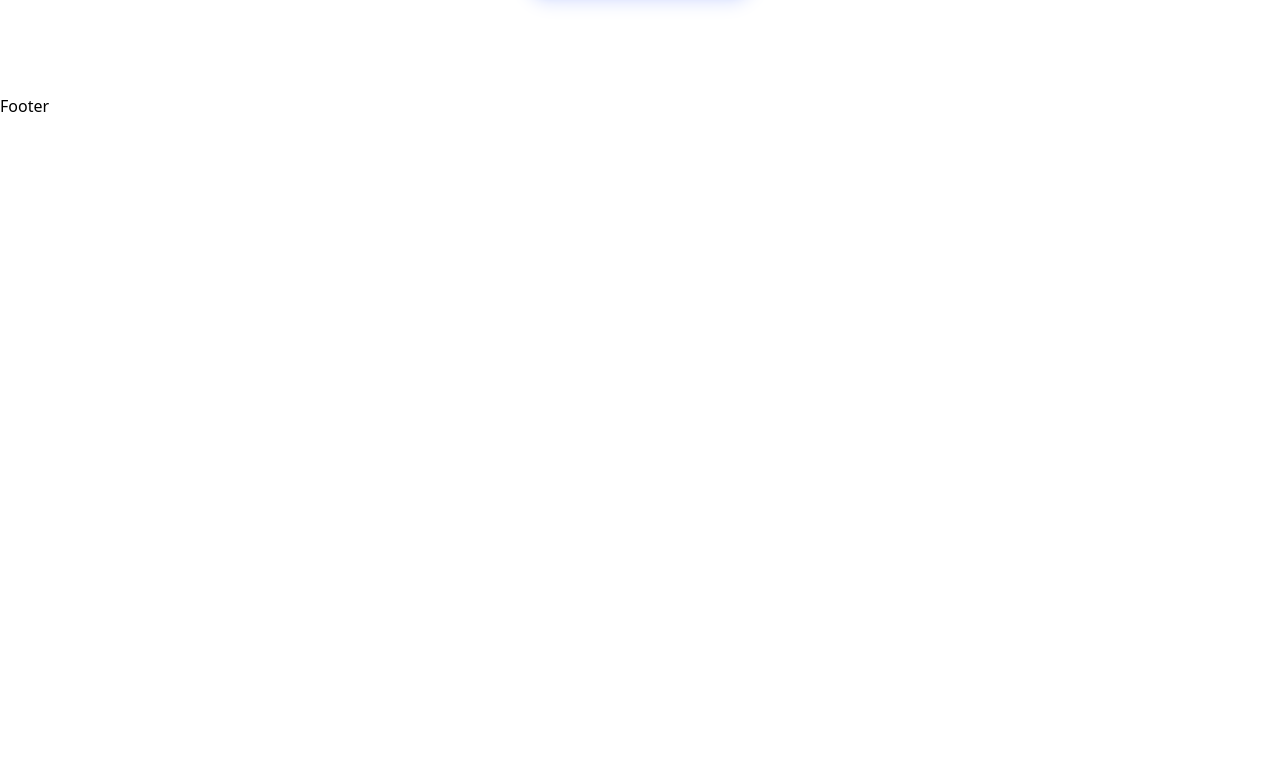
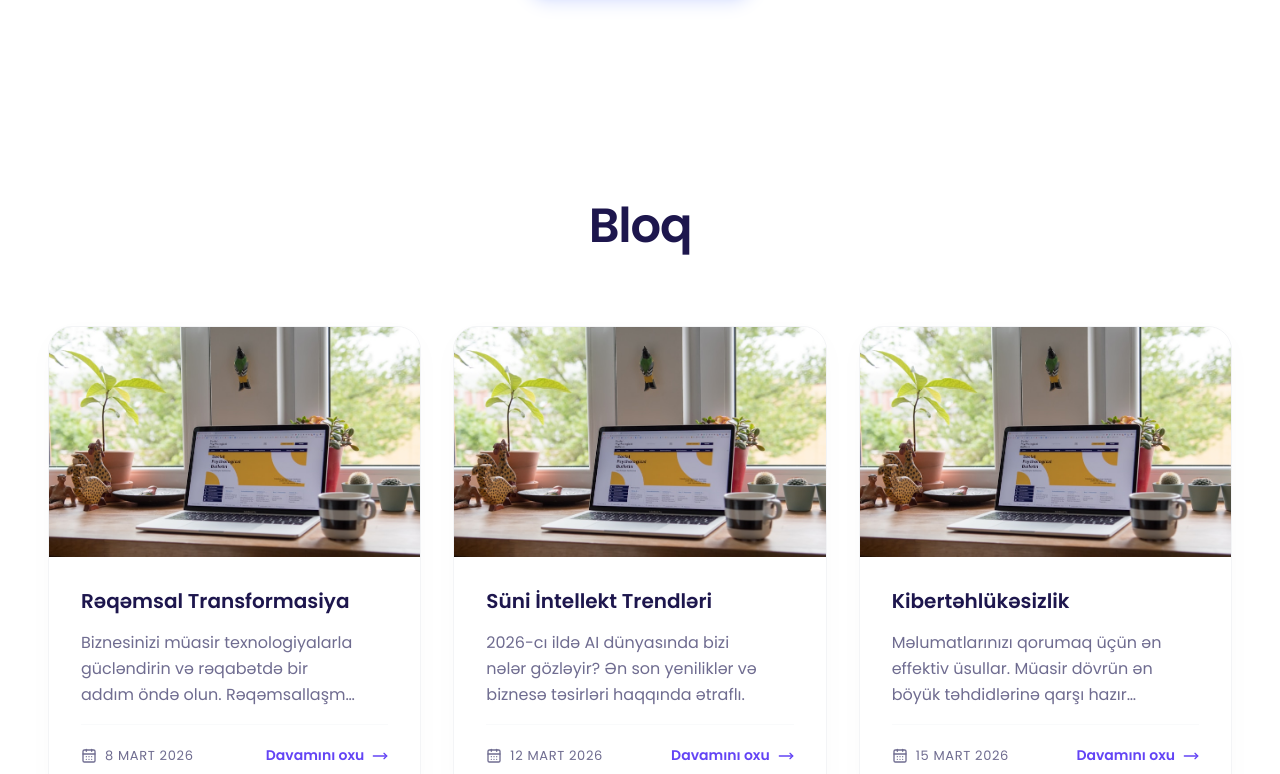
Before and after one commit to NigarHasanzda/BurnCode-New, a Next.js app: page / in a window 1280 px wide. Shown: the part 5566-6340 px from the top of the page. Before the commit the page ends 5684 px from the top, so only its background shows below. Built offline with nearby package versions, Linux system fonts and the light colour scheme.

Commit message:
Blog section

```diff
--- a/src/app/page.tsx
+++ b/src/app/page.tsx
@@ -1,3 +1,4 @@
+import BlogSection from "@/components/Sections/Home/Blog";
 import Hero from "@/components/Sections/Home/Hero";
 import LastProjects from "@/components/Sections/Home/LastProjects";
 import Projects from "@/components/Sections/Home/Projects";
@@ -13,7 +14,7 @@ export default function Home() {
     <WhyChooseUs/>
     <Services/>
     <LastProjects/>
-
+    <BlogSection/>
     {/* <Projects/> */}
     </>
   );
--- a/src/components/Cards/BlogCard.tsx
+++ b/src/components/Cards/BlogCard.tsx
@@ -1,6 +1,7 @@
 import React from 'react';
 import { CalendarDays, MoveRight } from 'lucide-react';
 import Link from 'next/link';
+import { Poppins } from 'next/font/google';
 
 interface BlogCardProps {
   image: string;
@@ -10,39 +11,43 @@ interface BlogCardProps {
   path: string;
 }
 
+const poppins = Poppins({
+  subsets: ['latin'],
+  weight: ['400', '500', '600', '700', '800'],
+  display: 'swap',
+});
+
 const BlogCard = ({ image, title, description, date, path }: BlogCardProps) => {
   return (
     <div className="bg-white rounded-[24px] overflow-hidden border border-gray-100 shadow-[0_8px_30px_rgb(0,0,0,0.02)] transition-all duration-300 hover:shadow-[0_20px_50px_rgb(0,0,0,0.06)] flex flex-col h-full group">
 
-      {/* Şəkil Hissəsi */}
-      <div className="relative h-[220px] w-full overflow-hidden">
+      <div className="relative h-[230px] w-full overflow-hidden">
         <img
           src={image}
           alt={title}
-          className="w-full h-full object-cover transition-transform duration-500 group-hover:scale-110"
+          className="w-full h-full  transition-transform duration-500 group-hover:scale-110"
         />
       </div>
 
-      {/* Mətn Bölməsi */}
+
       <div className="p-6 md:p-8 flex flex-col flex-grow gap-4">
-        <h3 className="text-[#1D164D] text-[20px] font-bold leading-tight group-hover:text-[#6344F5] transition-colors duration-300">
+        <h3 className={`${poppins.className} text-[#1D164D] text-[20px] font-semibold leading-tight group-hover:text-[#6344F5] transition-colors duration-300`}>
           {title}
         </h3>
 
-        <p className="text-[#6F6C90] text-[14px] md:text-[15px] leading-relaxed line-clamp-3">
+        <p className={`${poppins.className} text-[#6F6C90] text-[14px] md:text-[16px] leading-relaxed md:w-[90%] line-clamp-3`}>
           {description}
         </p>
 
-        {/* Alt Hissə: Tarix və Link */}
         <div className="mt-auto pt-5 flex items-center justify-between border-t border-gray-50">
-          <div className="flex items-center gap-2 text-[#6F6C90] text-[13px] font-medium uppercase tracking-wider">
-            <CalendarDays size={16} className="text-[#6344F5]" />
+          <div className="flex items-center gap-2 text-[#6F6C90] text-[13px]  uppercase tracking-wider">
+            <CalendarDays size={16}  />
             {date}
           </div>
 
           <Link
             href={path}
-            className="flex items-center gap-2 text-[#6344F5] font-bold text-[14px] group/link"
+            className={`${poppins.className} flex items-center gap-2 text-[#6344F5] font-semibold text-[14px] group/link`}
           >
             Davamını oxu
             <MoveRight size={16} className="group-hover/link:translate-x-1 transition-transform" />
--- a/src/components/Sections/Home/Blog.tsx
+++ b/src/components/Sections/Home/Blog.tsx
@@ -18,14 +18,35 @@ const blogData = [
     path: "/blog/reqemsal-transformasiya"
   },
   {
-    image: "/blog2.jpg",
+    image: "/blog1.jpg",
     title: "Süni İntellekt Trendləri",
     description: "2026-cı ildə AI dünyasında bizi nələr gözləyir? Ən son yeniliklər və biznesə təsirləri haqqında ətraflı.",
     date: "12 MART 2026",
     path: "/blog/ai-trendleri"
   },
   {
-    image: "/blog3.jpg",
+    image: "/blog1.jpg",
+    title: "Kibertəhlükəsizlik",
+    description: "Məlumatlarınızı qorumaq üçün ən effektiv üsullar. Müasir dövrün ən böyük təhdidlərinə qarşı hazır olun.",
+    date: "15 MART 2026",
+    path: "/blog/kibertehlukesizlik"
+  },
+    {
+    image: "/blog1.jpg",
+    title: "Rəqəmsal Transformasiya",
+    description: "Biznesinizi müasir texnologiyalarla gücləndirin və rəqabətdə bir addım öndə olun. Rəqəmsallaşma gələcəyin açarıdır.",
+    date: "8 MART 2026",
+    path: "/blog/reqemsal-transformasiya"
+  },
+  {
+    image: "/blog1.jpg",
+    title: "Süni İntellekt Trendləri",
+    description: "2026-cı ildə AI dünyasında bizi nələr gözləyir? Ən son yeniliklər və biznesə təsirləri haqqında ətraflı.",
+    date: "12 MART 2026",
+    path: "/blog/ai-trendleri"
+  },
+  {
+    image: "/blog1.jpg",
     title: "Kibertəhlükəsizlik",
     description: "Məlumatlarınızı qorumaq üçün ən effektiv üsullar. Müasir dövrün ən böyük təhdidlərinə qarşı hazır olun.",
     date: "15 MART 2026",
@@ -36,9 +57,9 @@ const blogData = [
 const BlogSection = () => {
   return (
     <section className={`${poppins.className} py-24 bg-white`}>
-      <div className="max-w-[1440px] mx-auto px-6 md:px-12">
+      <div className="max-w-[1530px] mx-auto px-6 md:px-12">
 
-        <h2 className="text-[#1D164D] text-[40px] md:text-[56px] font-bold text-center mb-16 tracking-tight">
+        <h2 className={`text-[#1D164D] text-[35px] md:text-[48px] font-semibold text-center mb-16 tracking-tight  ${poppins.className}`}>
           Bloq
         </h2>
 
```
Also changed, not shown: public/blog1.jpg (added).
